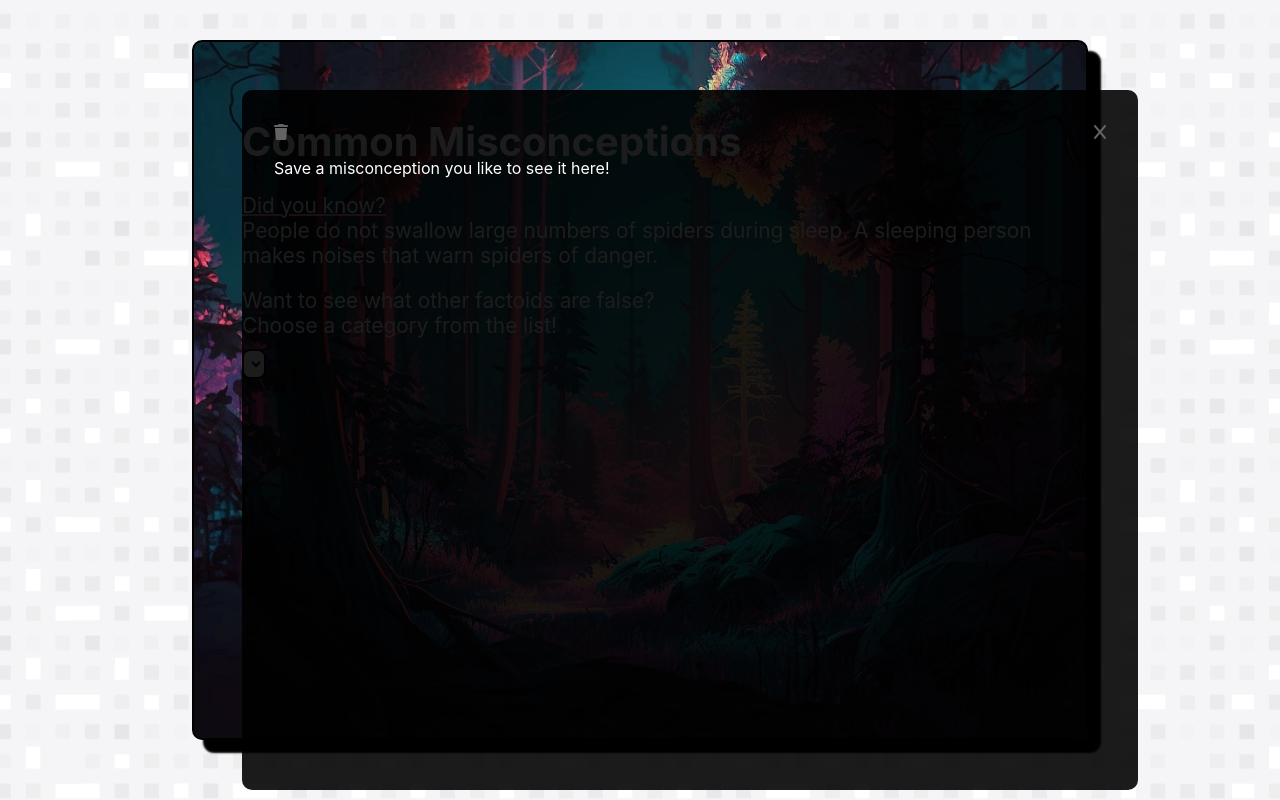
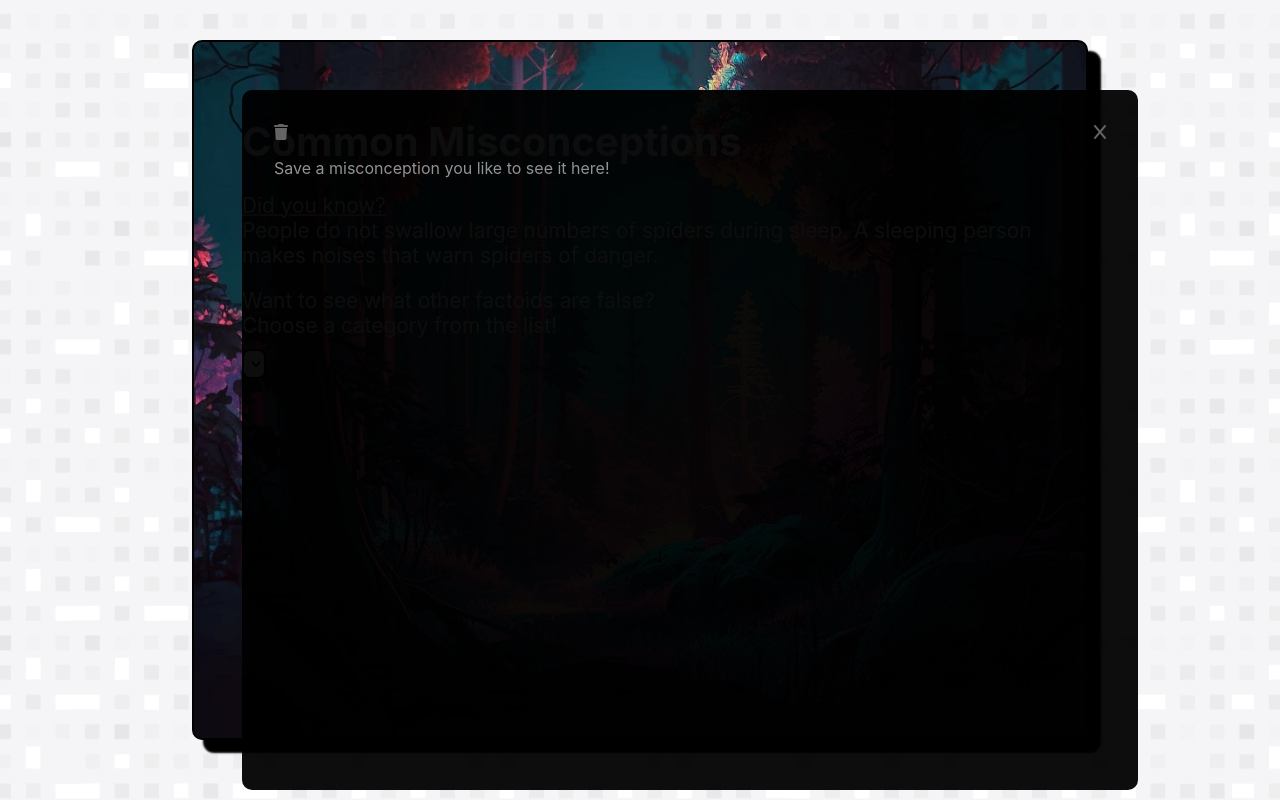
Before and after one commit to MrDustinMiller/Common-Misconceptions, a website: page index.html in a window 1280 px wide. Both pictures are taken after a click on the icon "Saved Items". Drawn offline with Linux system fonts and the light colour scheme; no server answers.

Commit message:
change text color on save history

```diff
--- a/style/style.css
+++ b/style/style.css
@@ -85,11 +85,11 @@ p, .subsection-underline {
     font-size: 1rem;
     padding: 2em;
     visibility: hidden;
-    color: white;
+    color: rgb(147, 146, 146);
     position: absolute;
     min-width: 70vw;
     min-height: 700px;
-    background-color: rgba(0, 0, 0, 0.89);
+    background-color: rgba(0, 0, 0, 0.95);
     display: flex;
     flex-direction: column;
     border-radius: 10px;
@@ -105,7 +105,8 @@ p, .subsection-underline {
 }
 
 .save-history a {
-    color: white;
+    color: rgb(147, 146, 146);
+
 }
 
 .fa-trash{
```
